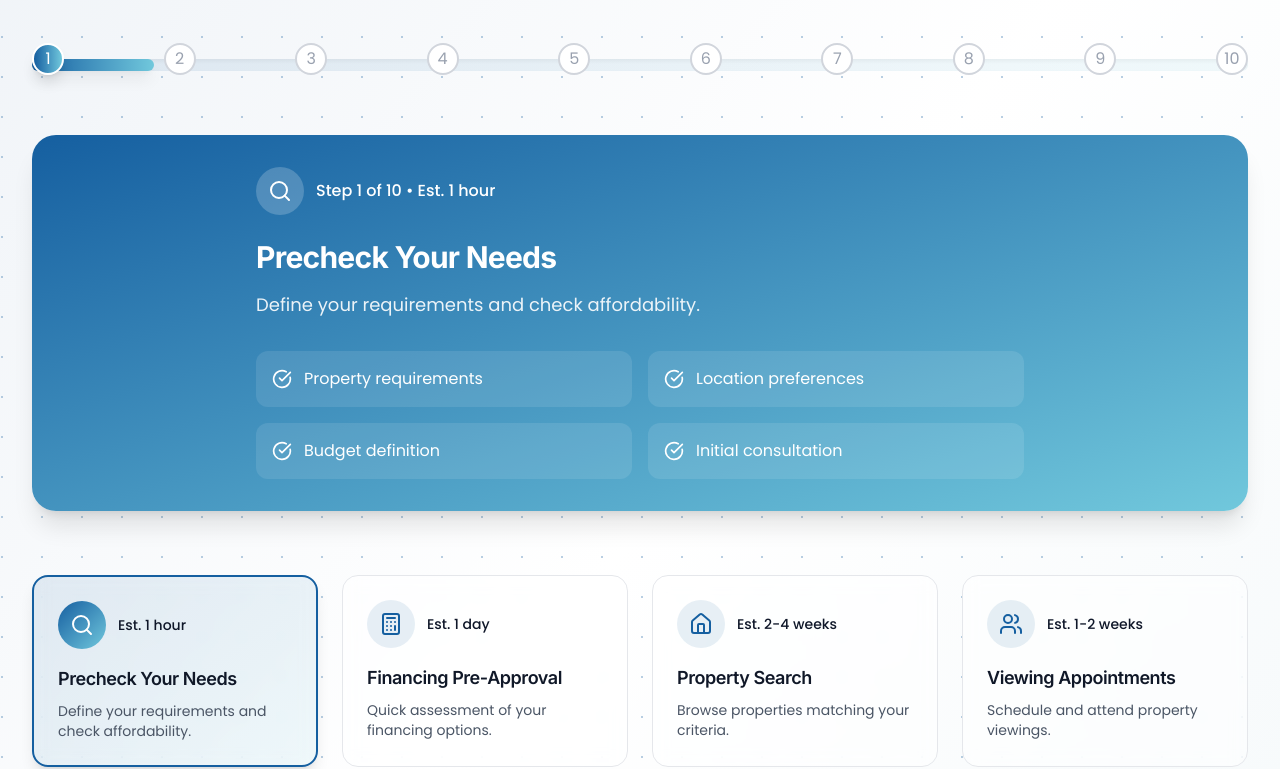
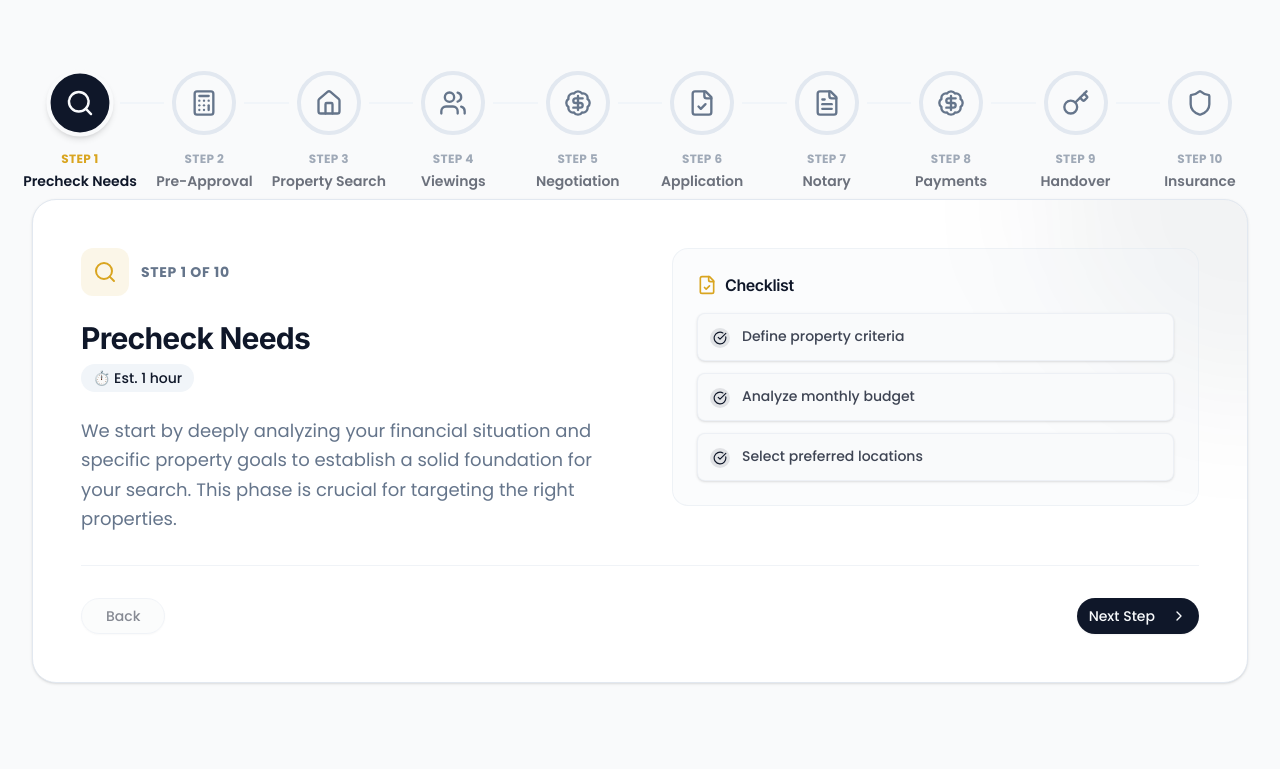
Before and after one commit to furqanistic/mortgage, a React (Vite) app in the folder client/: page / in a window 1280 px wide. Shown: the part 1171-1940 px from the top of the page. Built offline with nearby package versions, Linux system fonts and the light colour scheme; no server answers; a web font is replaced by a local one.

Commit message:
improve roadmap section

```diff
--- a/client/src/components/Home/RoadmapSection.jsx
+++ b/client/src/components/Home/RoadmapSection.jsx
@@ -1,14 +1,14 @@
+// File: client/src/components/Home/RoadmapSection.jsx
 import { Button } from '@/components/ui/button'
 import {
-  ArrowRight,
   BadgeDollarSign,
   Calculator,
   CheckCircle,
+  ChevronRight,
   FileCheck,
   FileText,
   Home,
   Key,
-  MessageSquare,
   Search,
   Shield,
   Users,
@@ -17,299 +17,258 @@ import React, { useState } from 'react'
 
 const RoadmapSection = () => {
   const [activeStep, setActiveStep] = useState(0)
-  const [hoveredStep, setHoveredStep] = useState(null)
 
   const steps = [
     {
       icon: Search,
-      title: 'Precheck Your Needs',
-      description: 'Define your requirements and check affordability.',
+      title: 'Precheck Needs',
+      description: 'We start by deeply analyzing your financial situation and specific property goals to establish a solid foundation for your search. This phase is crucial for targeting the right properties.',
       details: [
-        'Property requirements',
-        'Location preferences',
-        'Budget definition',
-        'Initial consultation',
+        'Define property criteria',
+        'Analyze monthly budget',
+        'Select preferred locations',
       ],
       timeframe: '1 hour',
     },
     {
       icon: Calculator,
-      title: 'Financing Pre-Approval',
-      description: 'Quick assessment of your financing options.',
+      title: 'Pre-Approval',
+      description: 'Get a preliminary financing confirmation from our partner banks. This certificate proves to sellers that you are a serious and qualified buyer.',
       details: [
-        'Document preparation',
-        'Credit check',
-        'Financing options',
-        'Pre-approval letter',
+        'Gather financial documents',
+        'Credit score check',
+        'Receive financing certificate',
       ],
       timeframe: '1 day',
     },
     {
       icon: Home,
       title: 'Property Search',
-      description: 'Browse properties matching your criteria.',
+      description: 'We leverage our network and modern tools to find properties that match your criteria, including off-market opportunities not yet public.',
       details: [
-        'Custom property alerts',
-        'Market analysis',
-        'Property shortlisting',
-        'Location assessment',
+        'Setup automated alerts',
+        'Market value analysis',
+        'Shortlist top candidates',
       ],
       timeframe: '2-4 weeks',
     },
     {
       icon: Users,
-      title: 'Viewing Appointments',
-      description: 'Schedule and attend property viewings.',
+      title: 'Viewings',
+      description: 'Schedule and attend property viewings. We help you inspect the condition of the property and ask the right questions to the seller or agent.',
       details: [
-        'Guided tours',
-        'Property assessment',
-        'Area exploration',
-        'Detailed feedback',
+        'Guided property tours',
+        'Assess building condition',
+        'Neighborhood exploration',
       ],
       timeframe: '1-2 weeks',
     },
     {
       icon: BadgeDollarSign,
-      title: 'Price Finalization',
-      description: 'Negotiate and validate property value.',
+      title: 'Negotiation',
+      description: 'Our experts handle the price negotiation to ensure you pay fair market value. We use data-driven arguments to secure the best deal.',
       details: [
-        'Price negotiation',
-        'Property valuation',
-        'Market comparison',
-        'Final offer',
+        'Strategic price offer',
+        'Professional valuation',
+        'Review meeting minutes',
       ],
       timeframe: '1-2 weeks',
     },
     {
       icon: FileCheck,
-      title: 'Mortgage Application',
-      description: 'Complete financing process with the bank.',
+      title: 'Application',
+      description: 'We prepare and submit your loan application to the selected bank, optimizing the presentation to ensure quick and smooth approval.',
       details: [
-        'Document submission',
-        'Bank processing',
-        'Financing confirmation',
-        'Terms agreement',
+        'Submit full dossier',
+        'Bank risk assessment',
+        'Receive loan contract',
       ],
       timeframe: '2-3 weeks',
     },
     {
       icon: FileText,
-      title: 'Purchase Agreement',
-      description: 'Complete the notary process.',
+      title: 'Notary',
+      description: 'The purchase is finalized at the notary. We review the draft contract beforehand to ensure your legal interests are fully protected.',
       details: [
-        'Contract review',
+        'Review draft contract',
         'Notary appointment',
-        'Document signing',
-        'Legal verification',
+        'Sign purchase deed',
       ],
       timeframe: '1-2 weeks',
     },
     {
       icon: BadgeDollarSign,
       title: 'Payments',
-      description: 'Process all required payments.',
-      details: ['Makler fee', 'Notary costs', 'Grundbuch amt', 'Finanzamt'],
+      description: 'Coordinate the payment of the purchase price and ancillary costs. We guide you through the payment schedule and strict deadlines.',
+      details: [
+        'Pay purchase price',
+        'Pay notary & tax',
+        'Confirm payment receipt',
+      ],
       timeframe: '1-2 weeks',
     },
     {
       icon: Key,
-      title: 'Property Handover',
-      description: 'Receive keys and complete the transfer.',
+      title: 'Handover',
+      description: 'The exciting moment! You receive the keys to your new home. We provide a checklist for the final walkthrough to document any defects.',
       details: [
-        'Final inspection',
+        'Final property check',
+        'Protocol signing',
         'Key handover',
-        'Utility setup',
-        'Move planning',
       ],
       timeframe: '1 day',
     },
     {
       icon: Shield,
-      title: 'Secure Your Home',
-      description: 'Set up necessary insurances.',
+      title: 'Insurance',
+      description: 'Protect your investment with the right insurance coverage from day one. We recommend the essential policies for homeowners.',
       details: [
-        'Property insurance',
+        'Building insurance',
         'Liability coverage',
-        'Contents insurance',
-        'Policy setup',
+        'Household insurance',
       ],
       timeframe: '1-2 days',
     },
   ]
 
   return (
-    <section className='py-20 relative overflow-hidden'>
+    <section className='py-24 relative overflow-hidden bg-background'>
       {/* Background Elements */}
-      <div className='absolute inset-0 bg-gradient-to-br from-[#155FA0]/5 via-white to-[#71C8DC]/5' />
-      <div
-        className='absolute inset-0 opacity-30'
-        style={{
-          backgroundImage:
-            'radial-gradient(circle at 2px 2px, #155FA0 1px, transparent 0)',
-          backgroundSize: '40px 40px',
-        }}
-      />
+      <div className='absolute inset-0 bg-primary/2 -z-10' />
 
       <div className='max-w-7xl mx-auto px-4 sm:px-6 lg:px-8 relative'>
         {/* Section Header */}
-        <div className='text-center mb-16'>
-          <div className='inline-flex items-center justify-center space-x-2 mb-4'>
-            <div className='h-px w-8 bg-[#155FA0]' />
-            <span className='px-4 py-2 bg-[#155FA0] text-white rounded-full text-sm font-medium'>
-              Your Journey to Homeownership
+        <div className='text-center mb-20'>
+          <div className='inline-flex items-center justify-center space-x-2 mb-6'>
+            <span className='px-4 py-1.5 bg-accent/10 text-primary rounded-full text-xs font-bold uppercase tracking-wider'>
+              The Process
             </span>
-            <div className='h-px w-8 bg-[#155FA0]' />
           </div>
-          <h2 className='text-4xl sm:text-5xl font-bold bg-gradient-to-r from-[#155FA0] to-[#71C8DC] bg-clip-text text-transparent mb-4'>
+          <h2 className='text-4xl sm:text-5xl font-bold text-primary mb-6'>
             Follow Your Path Home
           </h2>
-          <p className='text-xl text-gray-600 max-w-2xl mx-auto'>
+          <p className='text-lg text-muted-foreground max-w-2xl mx-auto'>
             Navigate the home-buying process with confidence. Our expert team
-            guides you through every milestone, ensuring a smooth journey to
-            your dream home.
+            guides you through every milestone.
           </p>
         </div>
 
-        {/* Interactive Timeline */}
-        <div className='relative mb-16'>
-          <div className='h-3 bg-gradient-to-r from-[#155FA0]/10 to-[#71C8DC]/10 rounded-full shadow-inner'>
+        {/* Desktop View: Interactive Horizontal Timeline */}
+        <div className="hidden lg:block mb-16 px-4">
+            <div className="flex items-center w-full">
+                 {steps.map((step, index) => {
+                     const StepIcon = step.icon
+                     const isActive = index === activeStep
+                     const isCompleted = index < activeStep
+                     const isLastStep = index === steps.length - 1
+
+                     return (
+                         <div key={index} className={`flex items-center ${isLastStep ? '' : 'flex-1'} relative`}>
+                             {/* Step Button - Z-index 10 to sit above lines */}
+                             <button
+                                onClick={() => setActiveStep(index)}
+                                className="group relative flex flex-col items-center focus:outline-none z-10 flex-shrink-0"
+                             >
+                                 <div className={`w-16 h-16 rounded-full flex items-center justify-center border-4 transition-all duration-300
+                                     ${isActive
+                                         ? 'bg-primary border-background shadow-md scale-105'
+                                         : isCompleted
+                                             ? 'bg-primary/80 border-background text-primary-foreground'
+                                             : 'bg-background border-border text-muted-foreground hover:border-primary/50 hover:bg-secondary/30'
+                                     }
+                                 `}>
+                                     <StepIcon className={`w-7 h-7 ${isActive || isCompleted ? 'text-primary-foreground' : 'text-muted-foreground'}`} />
+                                 </div>
+
+                                 {/* Label Positioned Absolute to not affect flex layout */}
+                                 <div className={`absolute top-20 left-1/2 -translate-x-1/2 w-32 text-center transition-all duration-300 ${isActive ? 'opacity-100 translate-y-0' : 'opacity-60 hover:opacity-100'}`}>
+                                     <p className={`text-xs font-bold uppercase tracking-wide mb-1 ${isActive ? 'text-accent' : 'text-muted-foreground'}`}>Step {index + 1}</p>
+                                     <p className={`text-sm font-semibold ${isActive ? 'text-primary' : 'text-foreground'}`}>{step.title}</p>
+                                 </div>
+                             </button>
+
+                             {/* Connector Line (Not for last step) */}
+                             {!isLastStep && (
+                                 <div className="flex-1 h-0.5 mx-2 bg-secondary dark:bg-white/20 relative">
                                      <div
-              className='h-full bg-gradient-to-r from-[#155FA0] to-[#71C8DC] rounded-full
-                transition-all duration-500 shadow-lg'
-              style={{ width: `${(activeStep + 1) * (100 / steps.length)}%` }}
+                                         className={`absolute inset-0 bg-primary transition-all duration-500 origin-left ${index < activeStep ? 'scale-x-100' : 'scale-x-0'}`}
                                      />
                                  </div>
-          <div className='absolute top-0 left-0 w-full flex justify-between transform -translate-y-1/2'>
-            {steps.map((step, index) => (
-              <button
-                key={index}
-                className='group relative'
-                onClick={() => setActiveStep(index)}
-                onMouseEnter={() => setHoveredStep(index)}
-                onMouseLeave={() => setHoveredStep(null)}
-              >
-                <div
-                  className={`w-8 h-8 rounded-full border-2 transition-all duration-300
-                  ${
-                    index <= activeStep
-                      ? 'bg-gradient-to-r from-[#155FA0] to-[#71C8DC] border-white shadow-lg'
-                      : 'bg-white border-gray-300'
-                  }`}
-                >
-                  <div
-                    className={`w-full h-full flex items-center justify-center
-                    ${index <= activeStep ? 'text-white' : 'text-gray-400'}`}
-                  >
-                    {index + 1}
+                             )}
+                         </div>
+                     )
+                 })}
             </div>
         </div>
 
-                {/* Hover tooltip */}
-                <div
-                  className={`absolute bottom-full left-1/2 transform -translate-x-1/2 -translate-y-2
-                  bg-gradient-to-br from-[#155FA0] to-[#71C8DC] text-white rounded-lg p-3 w-48
-                  transition-all duration-200 shadow-xl
-                  ${
-                    hoveredStep === index
-                      ? 'opacity-100 visible'
-                      : 'opacity-0 invisible'
-                  }`}
-                >
-                  <div className='font-medium'>{step.title}</div>
-                  <div className='text-sm opacity-90 mt-1'>
-                    Est. {step.timeframe}
+        {/* Content Display Area */}
+        <div className='bg-white dark:bg-card border border-border shadow-sm rounded-3xl p-8 lg:p-12 overflow-hidden relative'>
+           {/* Decorative background blob */}
+           <div className="absolute top-0 right-0 w-[400px] h-[400px] bg-primary/5 rounded-full blur-3xl translate-x-1/2 -translate-y-1/2 pointer-events-none" />
+
+           <div className='grid lg:grid-cols-2 gap-12 lg:gap-16 items-start relative z-10'>
+               {/* Left Side: Info */}
+               <div className="space-y-6">
+                   <div className="flex items-center gap-3">
+                       <div className="p-3 bg-accent/10 rounded-xl">
+                          {React.createElement(steps[activeStep].icon, { className: 'w-6 h-6 text-accent' })}
                        </div>
-                  <div
-                    className='absolute bottom-0 left-1/2 transform -translate-x-1/2 translate-y-1/2
-                    rotate-45 w-2 h-2 bg-[#71C8DC]'
-                  />
+                       <span className="text-sm font-bold uppercase tracking-wider text-muted-foreground">Step {activeStep + 1} of {steps.length}</span>
                    </div>
-              </button>
+
+                   <div>
+                       <h3 className="text-3xl font-bold text-primary mb-2">{steps[activeStep].title}</h3>
+                       <div className="inline-flex items-center px-3 py-1 rounded-full bg-secondary text-secondary-foreground text-sm font-medium">
+                           ⏱️ Est. {steps[activeStep].timeframe}
+                       </div>
+                   </div>
+
+                   <p className="text-lg text-muted-foreground leading-relaxed">
+                       {steps[activeStep].description}
+                   </p>
+               </div>
+
+               {/* Right Side: Checklist */}
+               <div className="bg-secondary/30 rounded-2xl p-6 border border-border/50">
+                   <h4 className="font-semibold text-foreground mb-4 flex items-center gap-2">
+                       <FileCheck className="w-5 h-5 text-accent" /> Checklist
+                   </h4>
+                   <div className="grid gap-3">
+                       {steps[activeStep].details.map((detail, idx) => (
+                           <div key={idx} className="flex items-start gap-3 p-3 bg-background rounded-lg border border-border/50 shadow-sm">
+                               <div className="mt-0.5 w-5 h-5 rounded-full bg-primary/10 flex items-center justify-center flex-shrink-0">
+                                   <CheckCircle className="w-3.5 h-3.5 text-primary" />
+                               </div>
+                               <span className="text-sm font-medium text-foreground/80">{detail}</span>
+                           </div>
                        ))}
                    </div>
                </div>
+           </div>
 
-        {/* Current Step Details */}
-        <div className='bg-gradient-to-br from-[#155FA0] to-[#71C8DC] rounded-3xl shadow-xl p-8 mb-16 text-white'>
-          <div className='max-w-3xl mx-auto'>
-            <div className='flex items-center mb-6'>
-              <div className='p-3 rounded-full bg-white/20'>
-                {React.createElement(steps[activeStep].icon, {
-                  className: 'w-6 h-6 text-white',
-                })}
+           {/* Navigation Buttons */}
+           <div className="flex justify-between items-center pt-8 mt-8 border-t border-border/50 relative z-10">
+               <Button
+                 variant="outline"
+                 onClick={() => setActiveStep(p => Math.max(0, p - 1))}
+                 disabled={activeStep === 0}
+                 className="rounded-full px-6"
+               >
+                   Back
+               </Button>
+
+               <div className="flex gap-2">
+                   {/* Mobile step indicator could go here if needed, or hidden */}
                </div>
-              <span className='ml-3 font-medium'>
-                Step {activeStep + 1} of {steps.length} • Est.{' '}
-                {steps[activeStep].timeframe}
-              </span>
-            </div>
-            <h3 className='text-3xl font-bold mb-4'>
-              {steps[activeStep].title}
-            </h3>
-            <p className='text-lg opacity-90 mb-8'>
-              {steps[activeStep].description}
-            </p>
-            <div className='grid sm:grid-cols-2 gap-4'>
-              {steps[activeStep].details.map((detail, index) => (
-                <div
-                  key={index}
-                  className='flex items-center bg-white/10 rounded-xl p-4'
+
+               <Button
+                onClick={() => setActiveStep(p => Math.min(steps.length - 1, p + 1))}
+                disabled={activeStep === steps.length - 1}
+                className="rounded-full px-6 bg-primary text-primary-foreground hover:bg-primary/90"
                >
-                  <CheckCircle className='w-5 h-5 mr-3 flex-shrink-0' />
-                  <span>{detail}</span>
-                </div>
-              ))}
-            </div>
-            {steps[activeStep].cta && (
-              <div className='mt-8 flex justify-center'>
-                <Button className='bg-white text-[#155FA0] hover:bg-white/90 px-6 py-3 rounded-full'>
-                  {steps[activeStep].cta}
+                   {activeStep === steps.length - 1 ? 'Finish' : 'Next Step'} <ChevronRight className="w-4 h-4 ml-2" />
                </Button>
            </div>
-            )}
-          </div>
-        </div>
-
-        {/* Step Grid */}
-        <div className='grid md:grid-cols-2 lg:grid-cols-4 gap-6 mb-16'>
-          {steps.map((step, index) => {
-            const StepIcon = step.icon
-            return (
-              <div
-                key={index}
-                className={`p-6 rounded-2xl transition-all duration-300 cursor-pointer
-                  backdrop-blur-sm ${
-                    index === activeStep
-                      ? 'bg-gradient-to-br from-[#155FA0]/10 to-[#71C8DC]/10 shadow-lg border-2 border-[#155FA0]'
-                      : 'bg-white/50 hover:bg-gradient-to-br hover:from-[#155FA0]/5 hover:to-[#71C8DC]/5 border border-gray-200'
-                  }`}
-                onClick={() => setActiveStep(index)}
-              >
-                <div className='flex items-center mb-4'>
-                  <div
-                    className={`p-3 rounded-full ${
-                      index === activeStep
-                        ? 'bg-gradient-to-br from-[#155FA0] to-[#71C8DC] text-white'
-                        : 'bg-[#155FA0]/10'
-                    }`}
-                  >
-                    <StepIcon
-                      className={`w-6 h-6 ${
-                        index === activeStep ? 'text-white' : 'text-[#155FA0]'
-                      }`}
-                    />
-                  </div>
-                  <span className='ml-3 text-sm font-medium'>
-                    Est. {step.timeframe}
-                  </span>
-                </div>
-                <h3 className='text-lg font-semibold mb-2 text-gray-900'>
-                  {step.title}
-                </h3>
-                <p className='text-gray-600 text-sm'>{step.description}</p>
-              </div>
-            )
-          })}
         </div>
       </div>
     </section>
```
Lines whose indentation alone changed are shown as unchanged.
